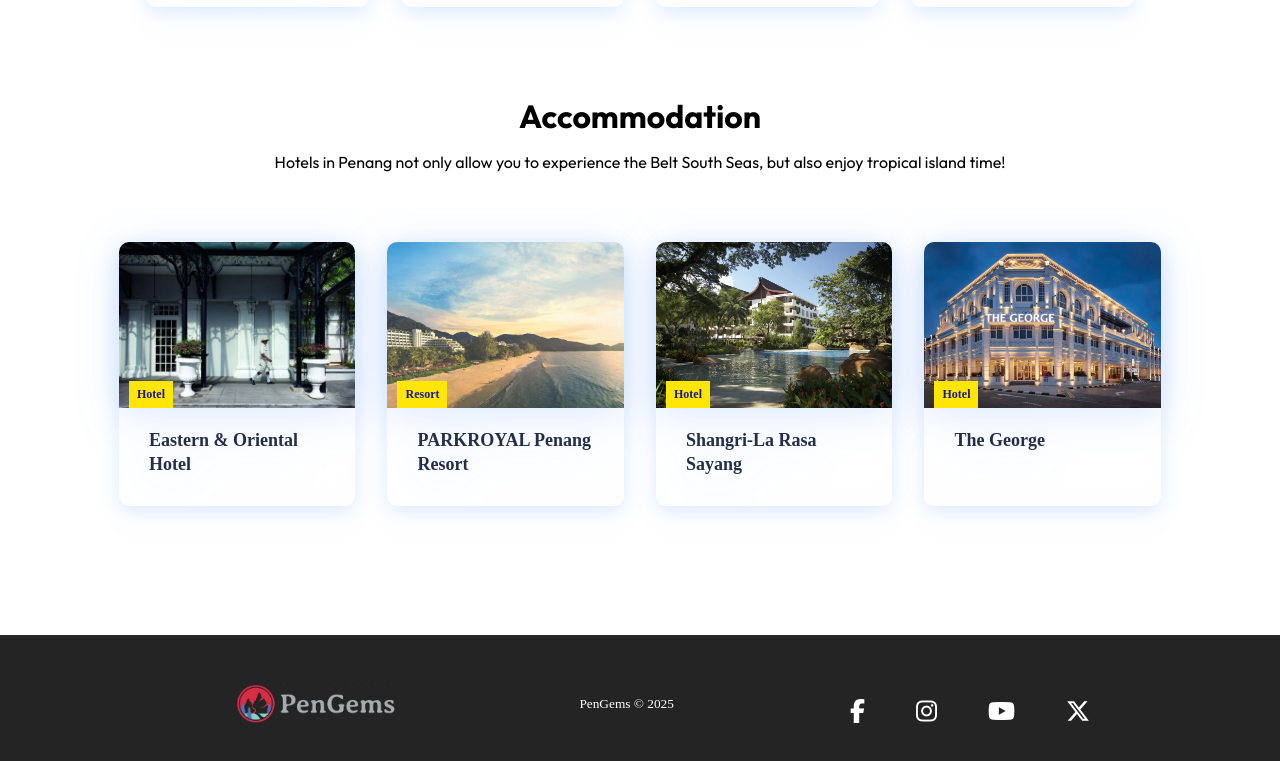
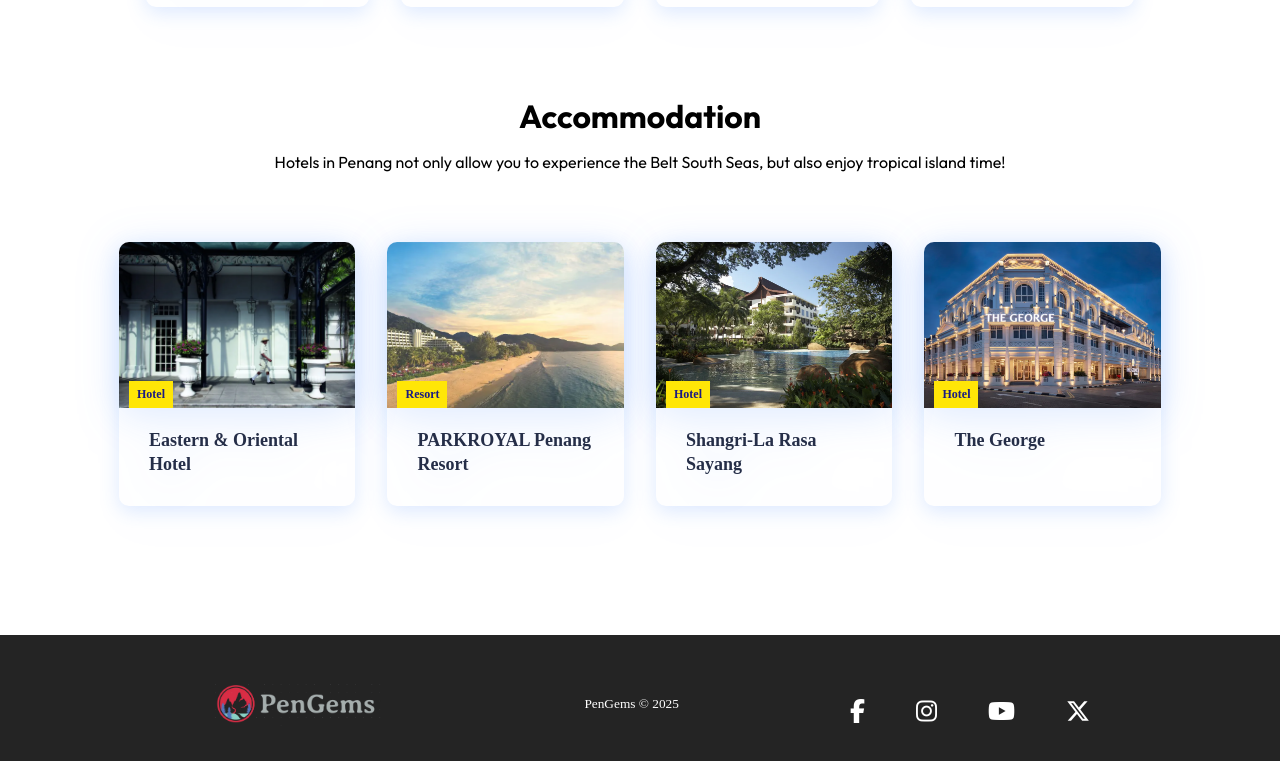
Before and after one commit to brownie-lezz/CAT201-Assignment2, a React (Create React App) app: page / in a window 1280 px wide. Shown: the part 2729-3490 px from the top of the page. Built offline with nearby package versions, Linux system fonts and the light colour scheme; a web font is replaced by a local one.

Commit message:
footer logo

```diff
--- a/src/components/Footer.css
+++ b/src/components/Footer.css
@@ -58,7 +58,7 @@
 
 .logo-image {
   height: 50px;
-  margin-left: 20px;
+  margin-right: 30px;
   cursor: pointer;
 }
 
```
